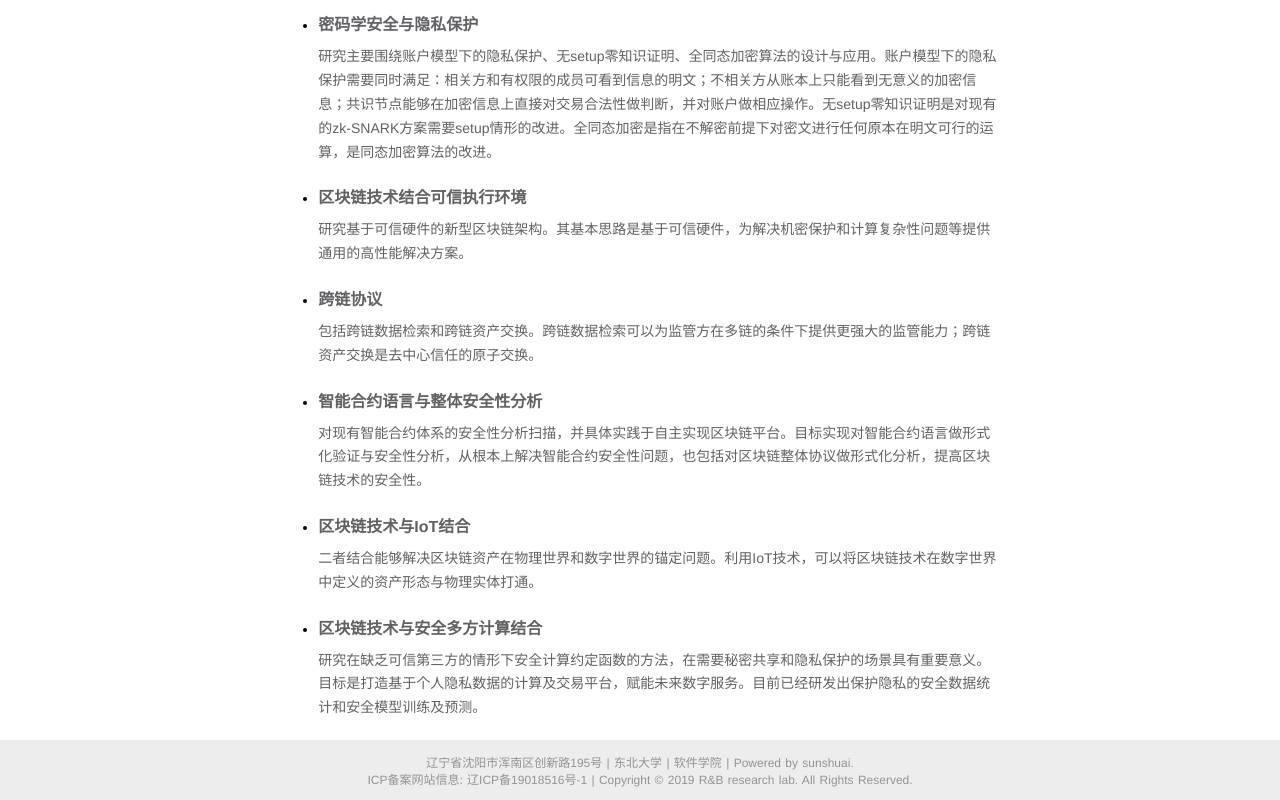
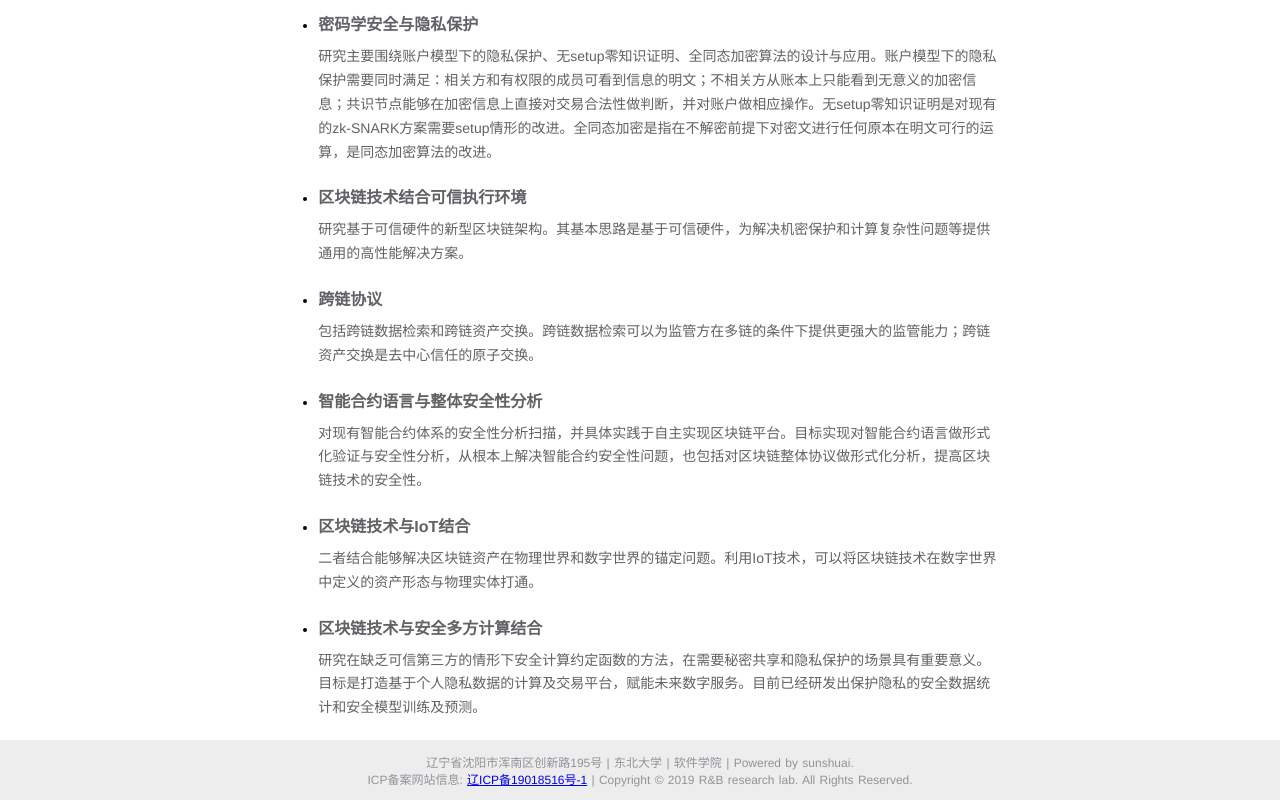
Before and after one commit to thothsun/blockchain-lab, a Nuxt app: page / in a window 1280 px wide. Shown: the part 919-1719 px from the top of the page. Built offline with nearby package versions, Linux system fonts and the light colour scheme.

Commit message:
底部备案信息添加工信部链接

```diff
--- a/components/myfooter.vue
+++ b/components/myfooter.vue
@@ -3,7 +3,7 @@
 
     <div class="content">
       <p>辽宁省沈阳市浑南区创新路195号 | 东北大学 | 软件学院 | Powered by sunshuai.</p>
-      <p>ICP备案网站信息: 辽ICP备19018516号-1 | Copyright © 2019 R&B research lab. All Rights Reserved.</p>
+      <p>ICP备案网站信息: <a href="http://www.beian.miit.gov.cn/">辽ICP备19018516号-1</a> | Copyright © 2019 R&B research lab. All Rights Reserved.</p>
     </div>
 
 
```
